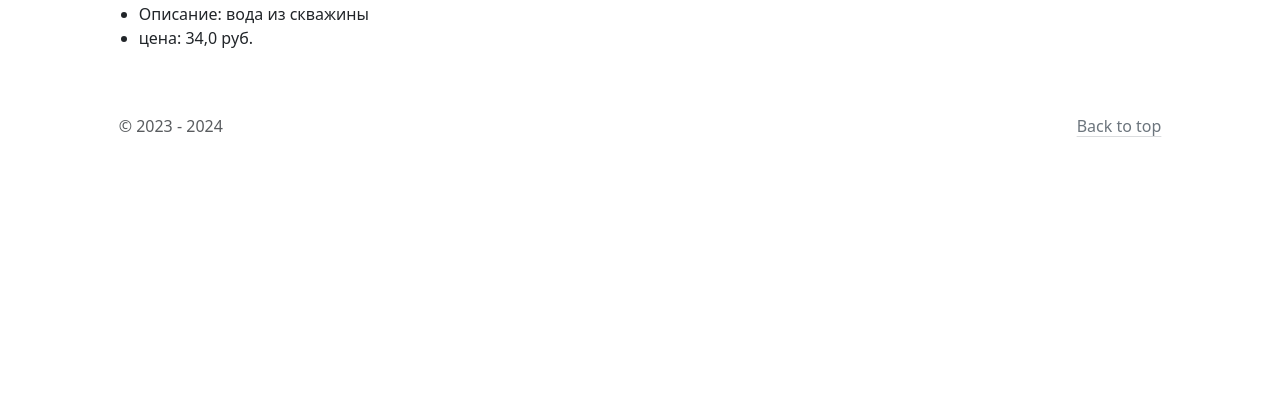
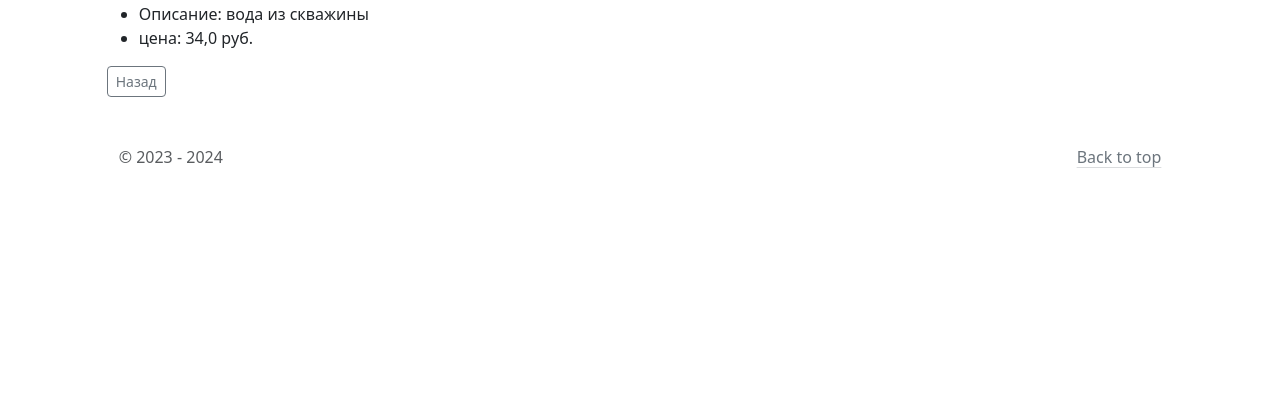
Before and after one commit to 1SergeyKorolev1/Store, a Django app: page /product_detail/3 in a window 1280 px wide. Shown: the part 348-767 px from the top of the page. Run offline with Django 5.2, Linux system fonts and the light colour scheme; data comes from the database, SQL or seed files in the repository; some libraries are stand-ins or nearby versions.

Commit message:
кнопка назад в подвале и на странице товара

```diff
--- a/catalog/templates/catalog/base.html
+++ b/catalog/templates/catalog/base.html
@@ -12,7 +12,9 @@
     {% block content %}
     {% endblock %}
 </header>
-{% include 'catalog/includes/footer.html' %}
+<footer class="text-body-secondary py-5 col-10 mx-auto">
+    {% include 'catalog/includes/footer.html' %}
+</footer>
 <script src="{% static 'js/bootstrap.js' %}">
 </script>
 </body>
--- a/catalog/templates/catalog/includes/footer.html
+++ b/catalog/templates/catalog/includes/footer.html
@@ -1,9 +1,7 @@
-<footer class="text-body-secondary py-5 col-10 mx-auto">
 <div class="container">
     <p class="float-end mb-1">
-            <a href="#" class="link-secondary link-offset-2 link-underline-opacity-25 link-underline-opacity-100-hover">Back
+        <a href="{% url 'catalog:home' %}" class="link-secondary link-offset-2 link-underline-opacity-25 link-underline-opacity-100-hover">Back
             to top</a>
     </p>
     <p class="mb-1">&copy 2023 - {% now 'Y'%}</p>
 </div>
-</footer>
--- a/catalog/templates/catalog/product_detail.html
+++ b/catalog/templates/catalog/product_detail.html
@@ -10,4 +10,8 @@
     <li>Описание: {{ product.description }}</li>
     <li>цена: {{ product.price }} руб.</li>
 </ul>
+<div class="col-10 mx-auto">
+    <a type="button" class="btn btn-sm btn-outline-secondary"
+       href="{% url 'catalog:home' %}">Назад</a>
+</div>
 {% endblock %}
```
Lines whose indentation alone changed are shown as unchanged.
